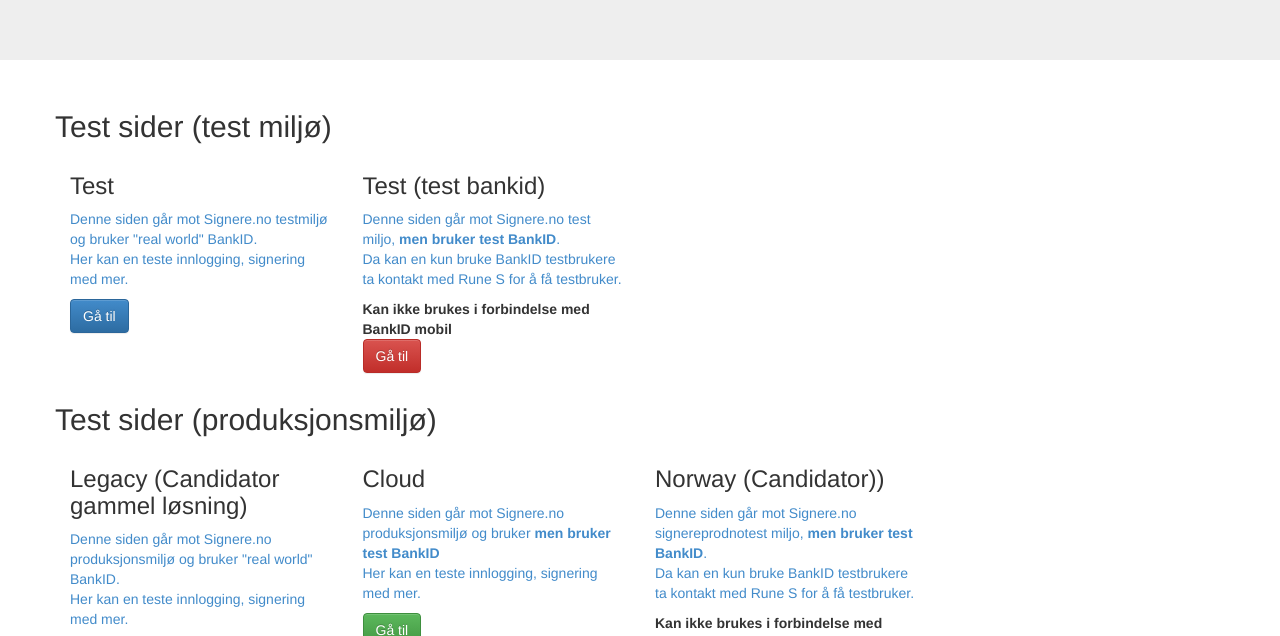
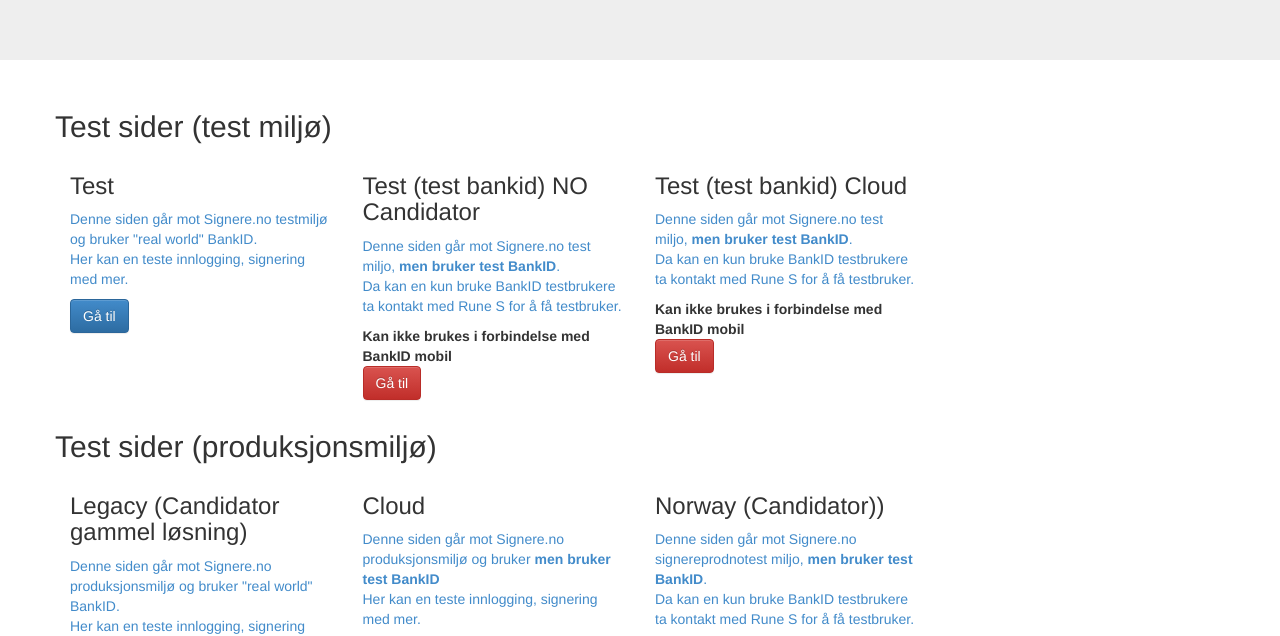
Before and after one commit to unipluss/SignereTestOversikt, a plain HTML site: page index.html in a window 1280 px wide. Shown: the part 161-797 px from the top of the page. Drawn offline with Linux system fonts and the light colour scheme.

Commit message:
Update index.html

```diff
--- a/index.html
+++ b/index.html
@@ -62,11 +62,18 @@
 
 
         <div class="col-md-3">
-          <h3>Test (test bankid)</h3>
+          <h3>Test (test bankid) NO Candidator</h3>
+         <p class="text-primary">Denne siden går mot Signere.no test miljo, <strong>men bruker test BankID</strong>. <br/>Da kan en kun bruke BankID testbrukere ta kontakt med Rune S for å få testbruker.</p>
+		 <strong>Kan ikke brukes i forbindelse med BankID mobil</strong>
+          <p><a class="btn btn-danger" href="http://signretestnotest.azurewebsites.net" role="button" target="_blank">Gå til</a></p>
+        </div>
+	<div class="col-md-3">
+          <h3>Test (test bankid) Cloud</h3>
          <p class="text-primary">Denne siden går mot Signere.no test miljo, <strong>men bruker test BankID</strong>. <br/>Da kan en kun bruke BankID testbrukere ta kontakt med Rune S for å få testbruker.</p>
 		 <strong>Kan ikke brukes i forbindelse med BankID mobil</strong>
           <p><a class="btn btn-danger" href="https://signeretestbankidtest.azurewebsites.net/" role="button" target="_blank">Gå til</a></p>
         </div>
+
       </div>
 	   <div class="row">
 	    <h2>Test sider (produksjonsmiljø)</h2>
```
